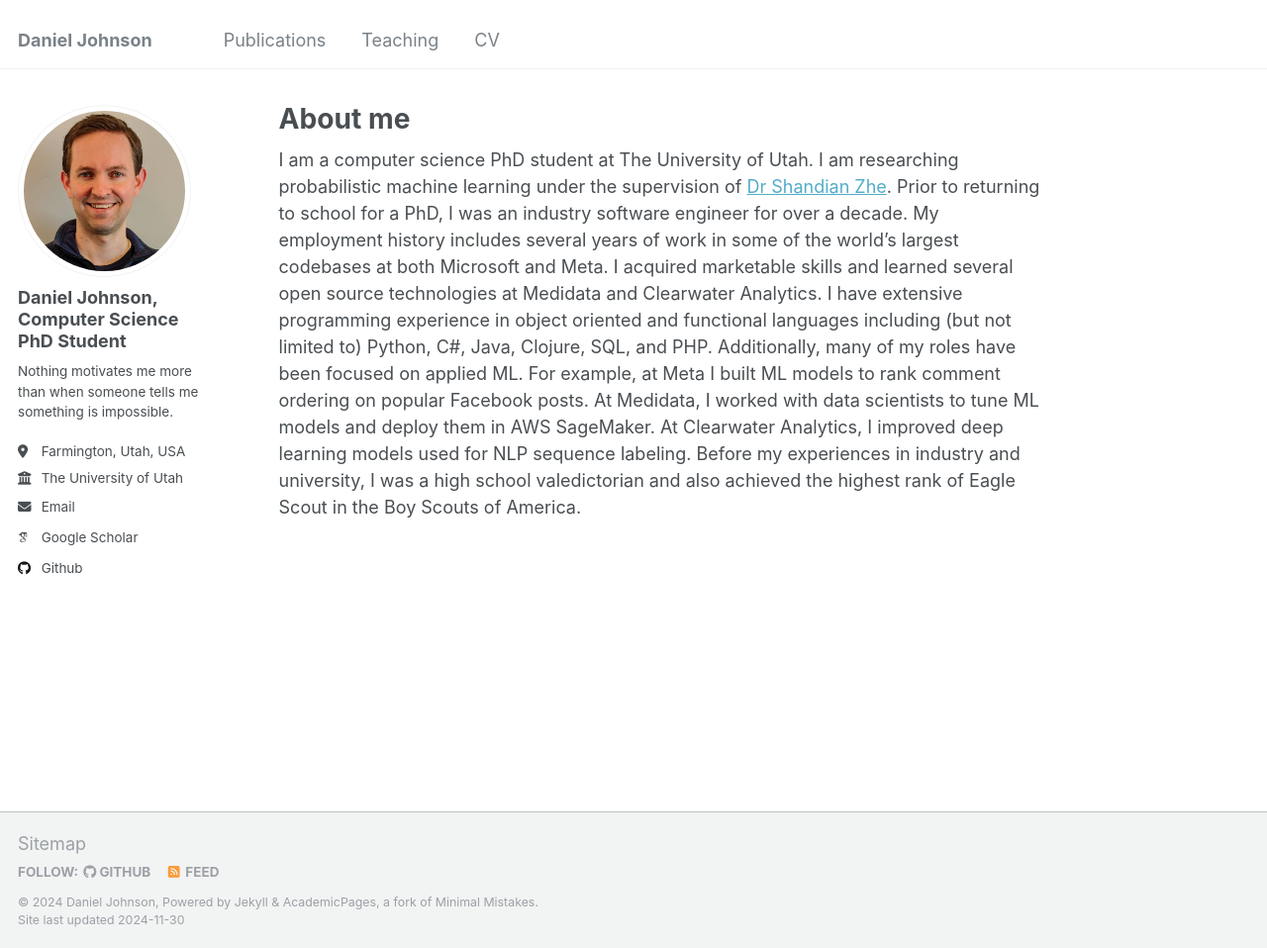
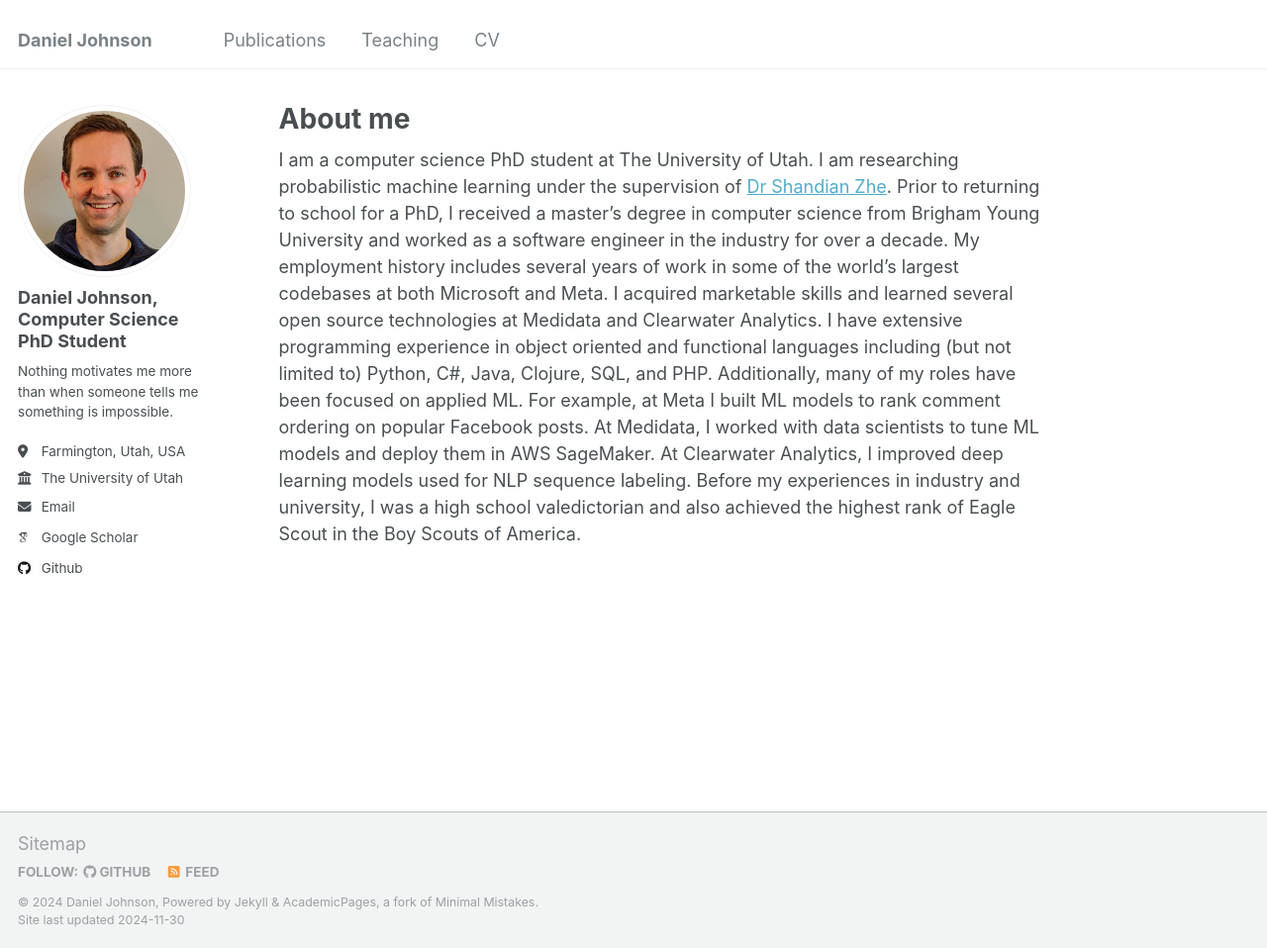
Before and after one commit to danj1000/danj1000.github.io, a Jekyll site: the page built from _pages/about.md, in a window 1280 px wide and 958 px high. Shown: the whole window at 99% size. Built offline with Jekyll 4.4.1, drawn with Linux system fonts in a browser that asks for light colours; some web fonts are replaced.

Commit message:
Update about.md

```diff
--- a/_pages/about.md
+++ b/_pages/about.md
@@ -7,7 +7,7 @@ redirect_from:
   - /about.html
 ---
 
-I am a computer science PhD student at The University of Utah. I am researching probabilistic machine learning under the supervision of [Dr Shandian Zhe](https://users.cs.utah.edu/~zhe/). Prior to returning to school for a PhD, I was an industry software engineer for over a decade. My employment history includes several years of work in some of the world's largest codebases at both Microsoft and Meta. I acquired marketable skills and learned several open source technologies at Medidata and Clearwater Analytics. I have extensive programming experience in object oriented and functional languages including (but not limited to) Python, C#, Java, Clojure, SQL, and PHP. Additionally, many of my roles have been focused on applied ML. For example, at Meta I built ML models to rank comment ordering on popular Facebook posts. At Medidata, I worked with data scientists to tune ML models and deploy them in AWS SageMaker. At Clearwater Analytics, I improved deep learning models used for NLP sequence labeling. Before my experiences in industry and university, I was a high school valedictorian and also achieved the highest rank of Eagle Scout in the Boy Scouts of America.
+I am a computer science PhD student at The University of Utah. I am researching probabilistic machine learning under the supervision of [Dr Shandian Zhe](https://users.cs.utah.edu/~zhe/). Prior to returning to school for a PhD, I received a master's degree in computer science from Brigham Young University and worked as a software engineer in the industry for over a decade. My employment history includes several years of work in some of the world's largest codebases at both Microsoft and Meta. I acquired marketable skills and learned several open source technologies at Medidata and Clearwater Analytics. I have extensive programming experience in object oriented and functional languages including (but not limited to) Python, C#, Java, Clojure, SQL, and PHP. Additionally, many of my roles have been focused on applied ML. For example, at Meta I built ML models to rank comment ordering on popular Facebook posts. At Medidata, I worked with data scientists to tune ML models and deploy them in AWS SageMaker. At Clearwater Analytics, I improved deep learning models used for NLP sequence labeling. Before my experiences in industry and university, I was a high school valedictorian and also achieved the highest rank of Eagle Scout in the Boy Scouts of America.
 
 <!---
 A data-driven personal website
```
